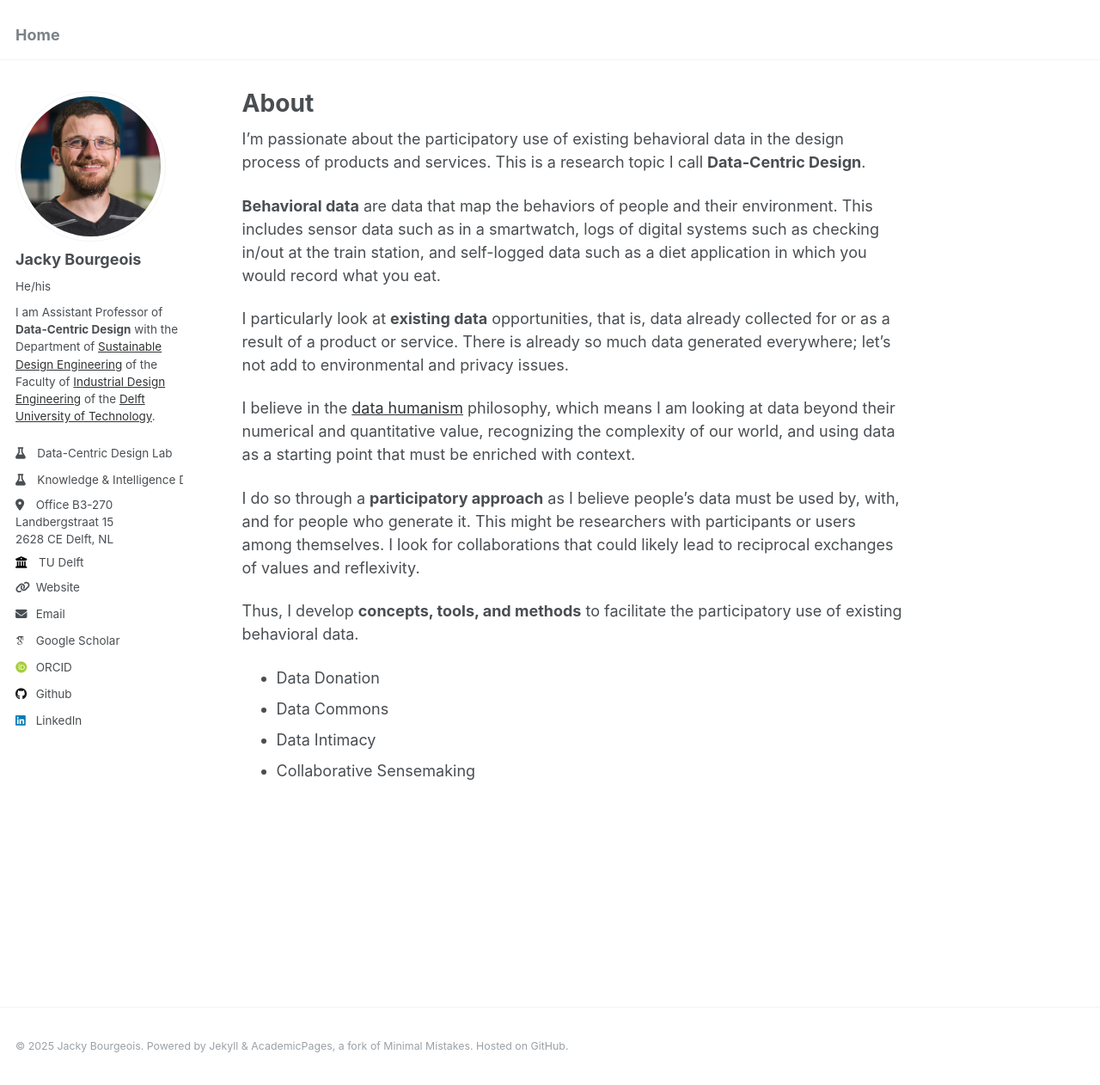
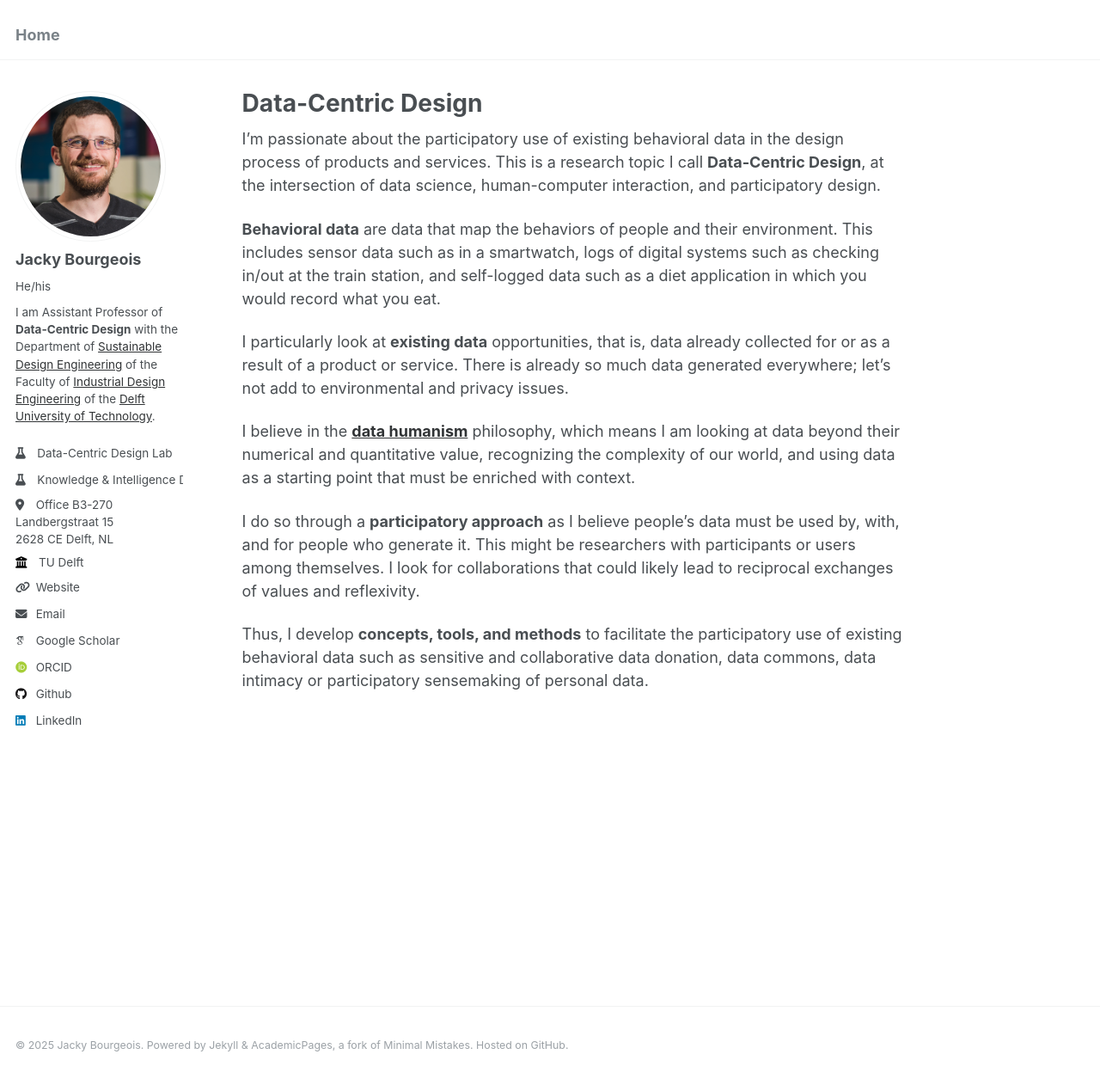
Before and after one commit to jackybourgeois/jackybourgeois.github.io, a Jekyll site: the page built from _pages/about.md, in a window 1280 px wide and 1262 px high. Shown: the whole window at 86% size. Built offline with Jekyll 4.4.1, drawn with Linux system fonts in a browser that asks for light colours; some web fonts are replaced.

Commit message:
update about page

```diff
--- a/_pages/about.md
+++ b/_pages/about.md
@@ -1,25 +1,20 @@
 ---
 permalink: /
-title: "About"
+title: "Data-Centric Design"
 author_profile: true
 redirect_from:
   - /about/
   - /about.html
 ---
 
-I'm passionate about the participatory use of existing behavioral data in the design process of products and services. This is a research topic I call **Data-Centric Design**.
+I'm passionate about the participatory use of existing behavioral data in the design process of products and services. This is a research topic I call **Data-Centric Design**, at the intersection of data science, human-computer interaction, and participatory design.
 
 **Behavioral data** are data that map the behaviors of people and their environment. This includes sensor data such as in a smartwatch, logs of digital systems such as checking in/out at the train station, and self-logged data such as a diet application in which you would record what you eat.
 
 I particularly look at **existing data** opportunities, that is, data already collected for or as a result of a product or service. There is already so much data generated everywhere; let's not add to environmental and privacy issues.
 
-I believe in the [data humanism](https://giorgialupi.com/data-humanism-my-manifesto-for-a-new-data-wold) philosophy, which means I am looking at data beyond their numerical and quantitative value, recognizing the complexity of our world, and using data as a starting point that must be enriched with context.
+I believe in the **[data humanism](https://giorgialupi.com/data-humanism-my-manifesto-for-a-new-data-wold)** philosophy, which means I am looking at data beyond their numerical and quantitative value, recognizing the complexity of our world, and using data as a starting point that must be enriched with context.
 
 I do so through a **participatory approach** as I believe people's data must be used by, with, and for people who generate it. This might be researchers with participants or users among themselves. I look for collaborations that could likely lead to reciprocal exchanges of values and reflexivity.
 
-Thus, I develop **concepts, tools, and methods** to facilitate the participatory use of existing behavioral data.
-
-- Data Donation
-- Data Commons
-- Data Intimacy
-- Collaborative Sensemaking
+Thus, I develop **concepts, tools, and methods** to facilitate the participatory use of existing behavioral data such as sensitive and collaborative data donation, data commons, data intimacy or participatory sensemaking of personal data.
```
